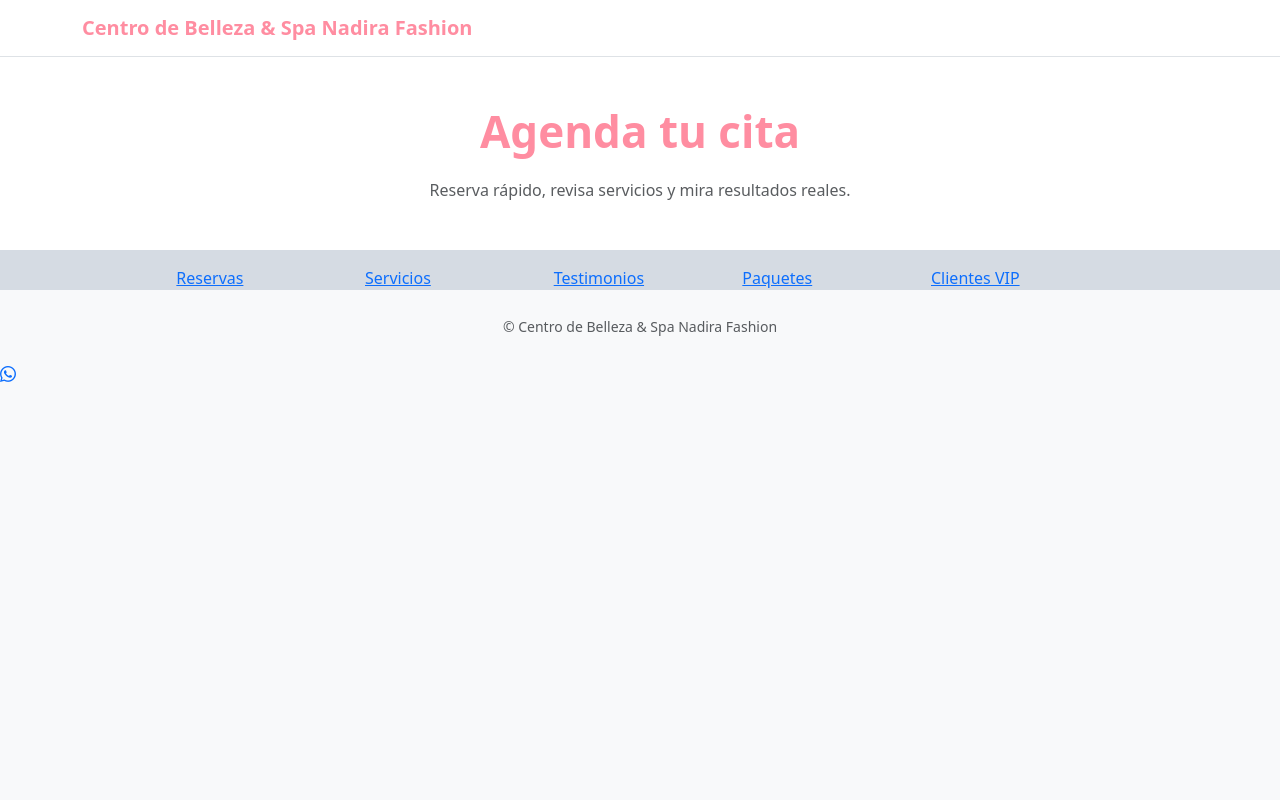
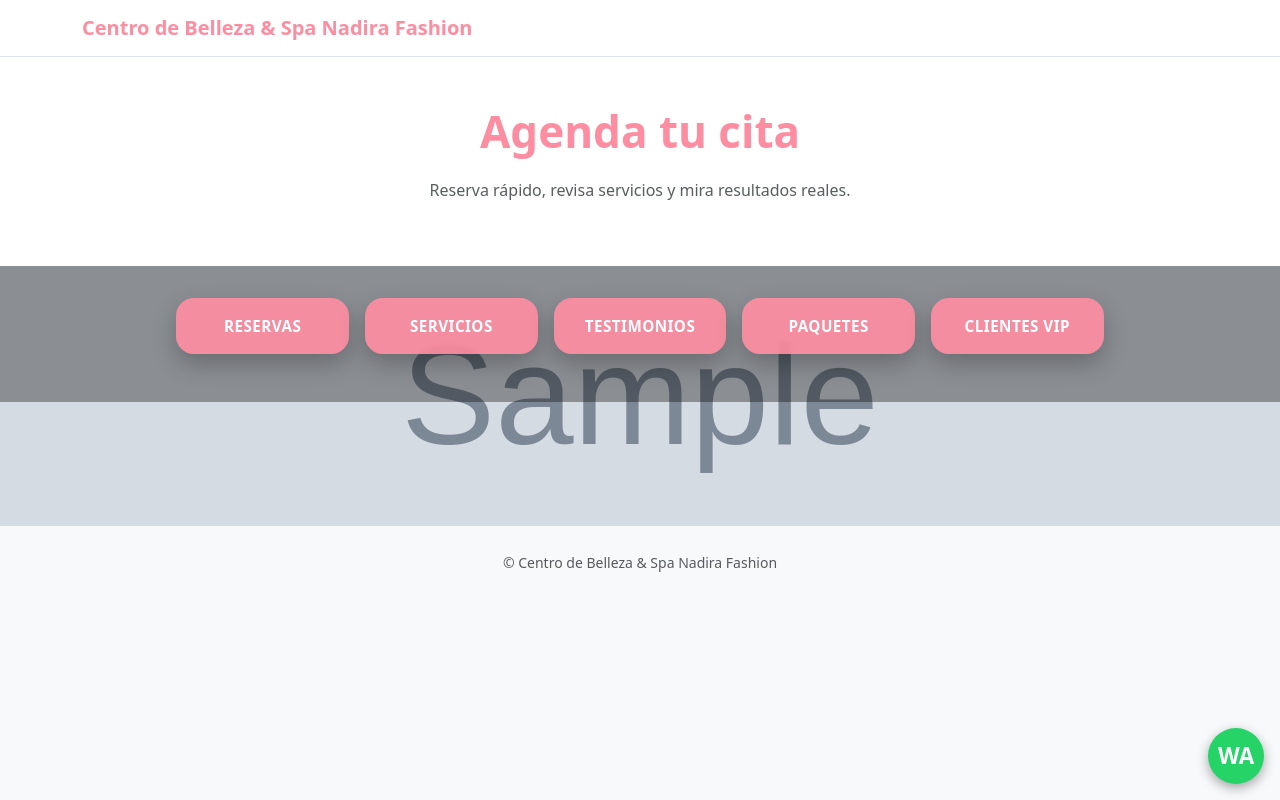
Before and after one commit to JoelkyVargas/salon-nadira, a Django app: page / in a window 1280 px wide. Run offline with Django 4.2, Linux system fonts and the light colour scheme; tables that the repository leaves empty hold one stand-in row (values such as "Sample post"); grey boxes marked "Sample" are stand-in pictures.

Commit message:
Icono whatsapp

```diff
--- a/citas/templates/citas/home.html
+++ b/citas/templates/citas/home.html
@@ -6,19 +6,97 @@
   <meta name="viewport" content="width=device-width, initial-scale=1">
   <title>Salón | Reservas, Servicios, Testimonios y Paquetes</title>
   <link href="https://cdn.jsdelivr.net/npm/bootstrap@5.3.0/dist/css/bootstrap.min.css" rel="stylesheet">
-  <!-- Iconos de Bootstrap para el logo de WhatsApp -->
-  <link rel="stylesheet" href="https://cdn.jsdelivr.net/npm/bootstrap-icons@1.11.3/font/bootstrap-icons.css">
   <link rel="stylesheet" href="{% static 'citas/style.css' %}">
   <style>
     .nav-link{font-weight:700}
     section{scroll-margin-top:100px}
     .hero{padding:3rem 0}
+
+    /* ---------- HERO MENU (5 rectángulos + fondo) ---------- */
+    .hero-menu {
+      min-height: 260px;
+      background-size: cover;
+      background-position: center;
+      position: relative;
+    }
+
+    .hero-menu-fallback {
+      background: radial-gradient(circle at top, #ffd1dc, #ff8da1 40%, #f7f7fb 80%);
+    }
+
+    .hero-menu-overlay {
+      background: rgba(0,0,0,0.35);
+      width: 100%;
+      height: 100%;
+      padding: 2rem 0 3rem 0;
+    }
+
+    .hero-menu-card {
+      display: block;
+      padding: 1rem 0.75rem;
+      border-radius: 18px;
+      text-decoration: none;
+      background: rgba(255, 141, 161, 0.9);
+      color: #ffffff;
+      font-weight: 700;
+      box-shadow: 0 10px 25px rgba(0,0,0,0.25);
+      backdrop-filter: blur(2px);
+      transition: transform 0.15s ease, box-shadow 0.15s ease, background 0.15s ease;
+    }
+
+    .hero-menu-card:hover {
+      transform: translateY(-3px);
+      box-shadow: 0 14px 30px rgba(0,0,0,0.3);
+      background: rgba(255, 141, 161, 1);
+      color: #ffffff;
+    }
+
+    .hero-menu-title {
+      font-size: 0.95rem;
+      letter-spacing: 0.03em;
+      text-transform: uppercase;
+    }
+
+    /* ---------- Botón flotante de WhatsApp ---------- */
+    .whatsapp-floating {
+      position: fixed;
+      bottom: 16px;
+      right: 16px;
+      width: 56px;
+      height: 56px;
+      border-radius: 50%;
+      background-color: #25D366;
+      display: flex;
+      align-items: center;
+      justify-content: center;
+      box-shadow: 0 4px 12px rgba(0,0,0,0.35);
+      z-index: 999;
+      text-decoration: none;
+    }
+
+    .whatsapp-floating span {
+      color: #ffffff;
+      font-weight: 700;
+      font-size: 1.4rem;
+      line-height: 1;
+    }
+
+    @media (max-width: 576px) {
+      .whatsapp-floating {
+        bottom: 12px;
+        right: 12px;
+        width: 52px;
+        height: 52px;
+      }
+      .whatsapp-floating span {
+        font-size: 1.3rem;
+      }
+    }
   </style>
 </head>
-<body class="bg-light"
-      data-initial-section="{% if vip_packages or vip_error %}vip{% endif %}">
+<body class="bg-light">
 
-<!-- NAV (sin botones repetidos a la derecha) -->
+<!-- NAV -->
 <nav class="navbar navbar-expand-lg bg-white border-bottom sticky-top">
   <div class="container">
     <a class="navbar-brand fw-bold" href="#top" style="color:#ff8da1;">
@@ -302,13 +392,22 @@
   <small>© Centro de Belleza &amp; Spa Nadira Fashion</small>
 </footer>
 
+<!-- Botón flotante de WhatsApp -->
+<a href="https://wa.me/506XXXXXXXXX?text=Hola%21%20Acabo%20de%20visitar%20tu%20p%C3%A1gina%20web%20y%20me%20gustar%C3%ADa%20pedirte%20m%C3%A1s%20informaci%C3%B3n."
+   class="whatsapp-floating"
+   target="_blank"
+   rel="noopener">
+  <span>WA</span>
+</a>
+
 <script src="https://cdn.jsdelivr.net/npm/bootstrap@5.3.0/dist/js/bootstrap.bundle.min.js"></script>
 
-<!-- JS 1: mostrar/ocultar secciones según clic + abrir sección inicial + formatear precios -->
+<!-- JS 1: mostrar/ocultar secciones según clic + initial_section -->
 <script>
   document.addEventListener("DOMContentLoaded", function () {
     const sections = document.querySelectorAll(".toggle-section");
     const triggers = document.querySelectorAll(".section-link");
+    const initialSection = "{{ initial_section|default:'' }}";
 
     function showSection(name) {
       sections.forEach(function (sec) {
@@ -331,34 +430,20 @@
       });
     });
 
-    // 👉 Si hay paquetes VIP o error, abrimos directamente la sección VIP
-    const initialSection = document.body.dataset.initialSection;
     if (initialSection) {
       showSection(initialSection);
     }
-
-    // 👉 Formatear precios de colones con punto de miles
-    const priceEls = document.querySelectorAll(".price-colones");
-    priceEls.forEach(function (el) {
-      const raw = el.getAttribute("data-price");
-      if (!raw) return;
-
-      const num = parseFloat(String(raw).replace(",", "."));
-      if (isNaN(num)) return;
-
-      const intVal = Math.round(num);
-      const formatted = intVal.toString().replace(/\B(?=(\d{3})+(?!\d))/g, ".");
-      el.textContent = "₡" + formatted;
-    });
+    // Si quisieras mostrar "reservar" por defecto en GET:
+    // else { showSection("reservar"); }
   });
 </script>
 
 <!-- JS 2: Cargar horas disponibles vía /api/available-times/ -->
 <script>
   document.addEventListener("DOMContentLoaded", function () {
-    const dateInput   = document.getElementById("date-input");   // widget del form
-    const serviceSelect = document.getElementById("id_service"); // select de servicio
-    const timeSelect  = document.getElementById("time-select");  // select de horas
+    const dateInput   = document.getElementById("date-input");
+    const serviceSelect = document.getElementById("id_service");
+    const timeSelect  = document.getElementById("time-select");
 
     if (!dateInput || !serviceSelect || !timeSelect) {
       return;
@@ -423,7 +508,5 @@
   });
 </script>
 
-{% include 'citas/whatsapp_button.html' %}
-
 </body>
 </html>
```
Also changed, not shown: other parts of citas/templates/citas/home.html (+25 -13 lines).
